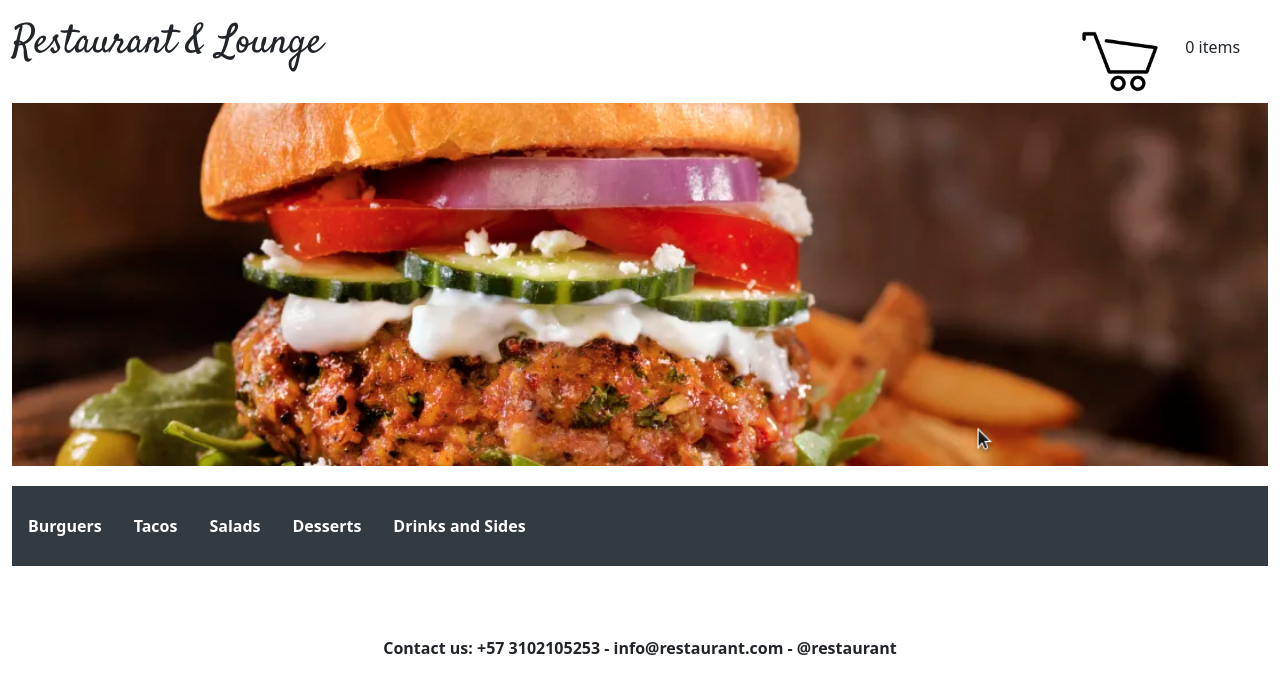
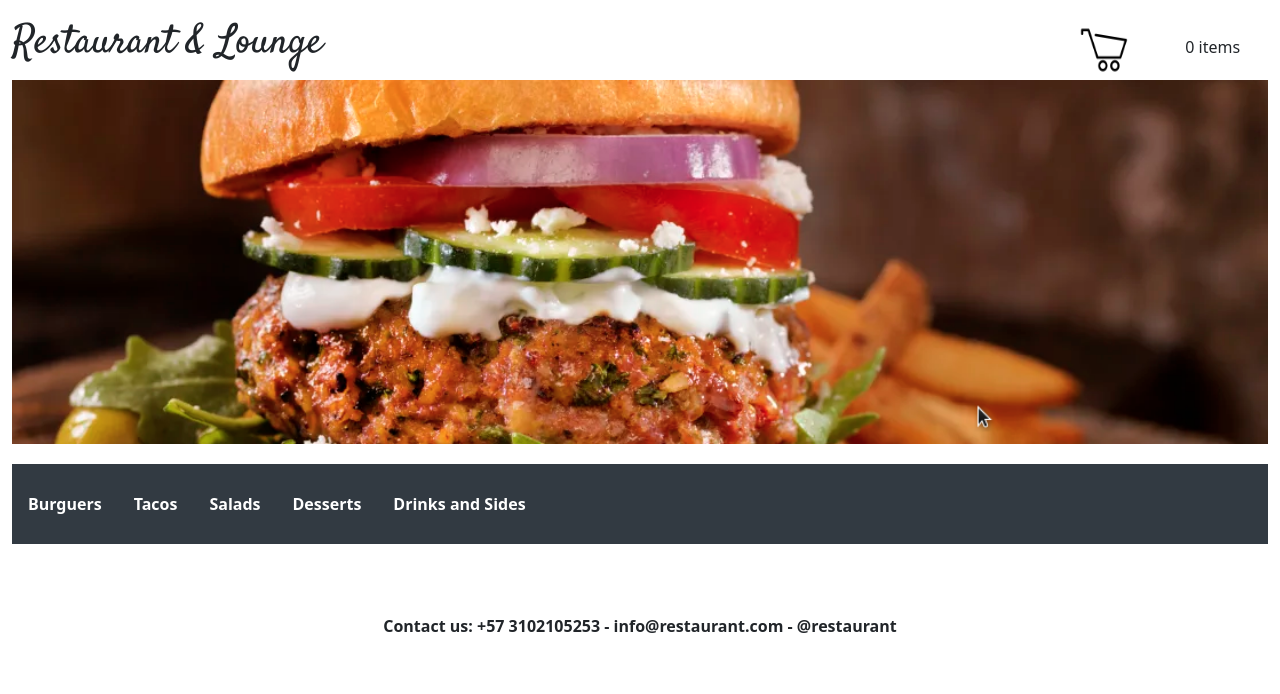
Before and after one commit to jamorales11/Parcial1, a website: page index.html in a window 1280 px wide. Drawn offline with nearby package versions, Linux system fonts and the light colour scheme.

Commit message:
Correción CSS icono

```diff
--- a/index.html
+++ b/index.html
@@ -49,6 +49,7 @@
           <img
             src="./Assets/hamburguesa.png"
             class="img-fluid"
+            id="hamburguesa"
             alt="Icono Carrito"
           />
         </div>
--- a/style.css
+++ b/style.css
@@ -29,7 +29,7 @@ footer {
   font-weight: bold;
 }
 
-img {
+#hamburguesa {
   float: right;
   width: 100%;
   height:auto;
```
